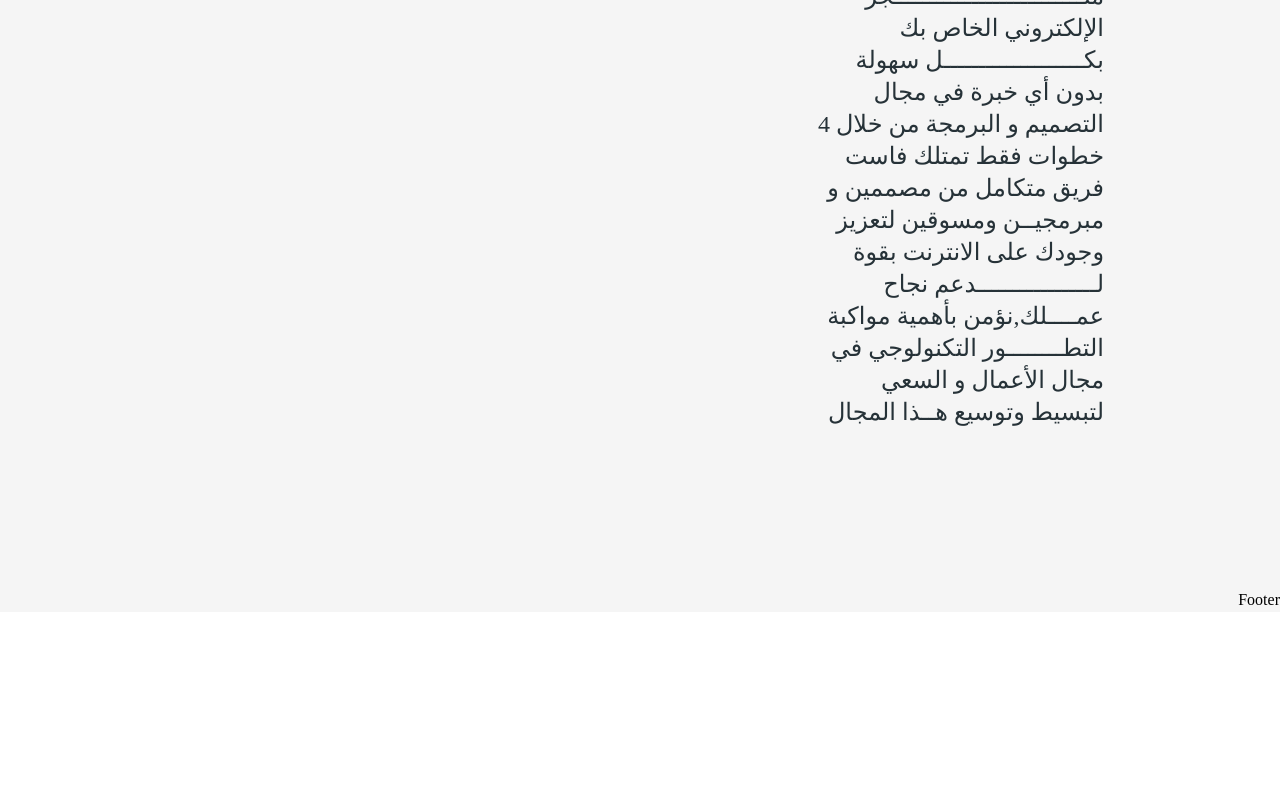
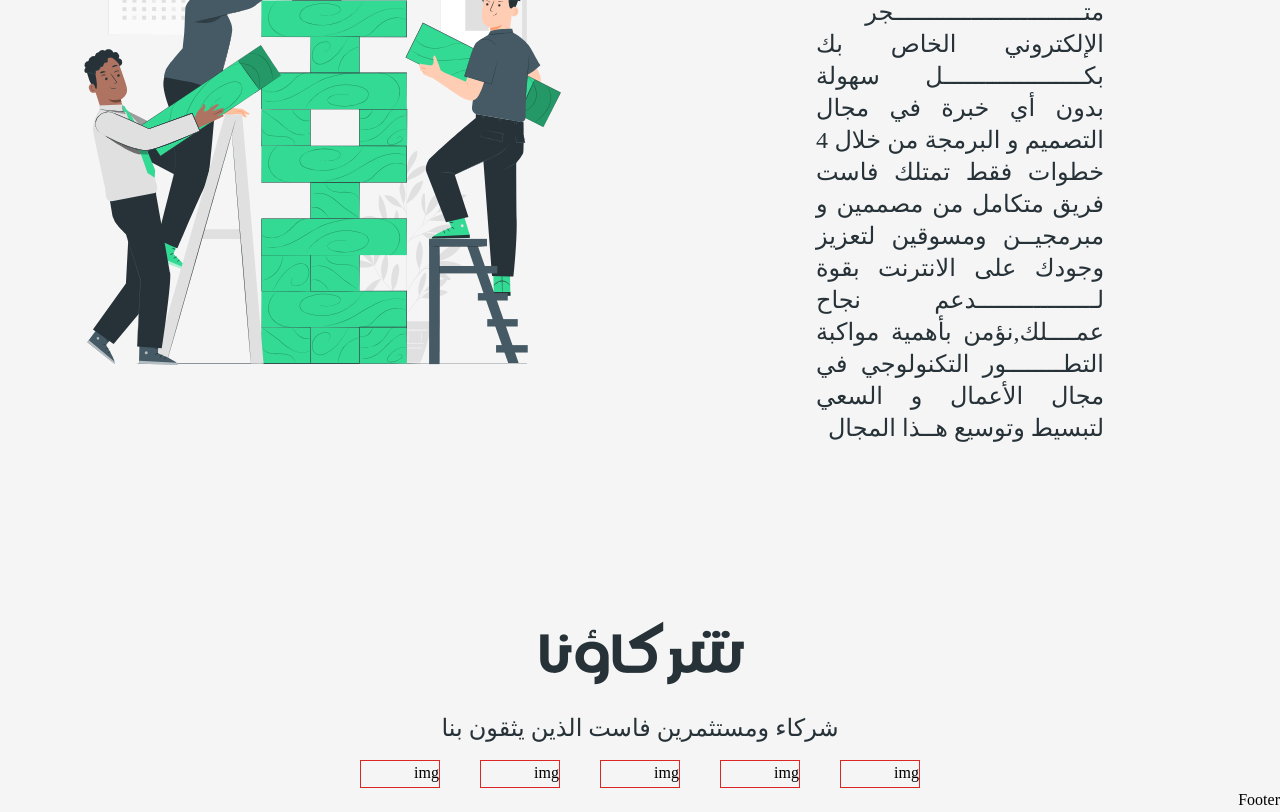
Before and after one commit to mostafamabdallah/fast-front-end, a Next.js app: page /about-us in a window 1280 px wide. Shown: the part 740-1552 px from the top of the page. Before the commit the page ends 1352 px from the top, so only its background shows below. Built offline with nearby package versions, Linux system fonts and the light colour scheme.

Commit message:
aboutpage semifinal

```diff
--- a/components/AboutUsMainDiv.tsx
+++ b/components/AboutUsMainDiv.tsx
@@ -1,17 +1,18 @@
 import React from 'react'
-import image from 'next/image'
+import Image from 'next/image'
+import img1 from '../assets/imgs/Business risk-pana.svg'
 
 type Props = {}
 
 function AboutUsMainDiv({}: Props) {
   return (
     <div className='py-40 flex flex-row justify-center items-center flex-wrap'>
-        <div className='w-full md:w-1/2 px-44 '>
-            <h2 className='font-secondary text-6xl mb-6'>من نحن</h2>
-            <p className='font-primary text-2xl text-niceGray'>نحن شركة تساعدك على إنشاء موقع أو متـــــــــــــــــــــــــــجر الإلكتروني الخاص بك بكــــــــــــــــــــل سهولة بدون أي خبرة في مجال التصميم و البرمجة من خلال 4 خطوات فقط تمتلك فاست فريق متكامل من مصممين و مبرمجيــن ومسوقين لتعزيز وجودك على الانترنت بقوة لـــــــــــــــــدعم نجاح عمــــلك,نؤمن بأهمية مواكبة التطــــــــور التكنولوجي في مجال الأعمال و السعي لتبسيط وتوسيع هــذا المجال</p>
+        <div className='w-full md:w-1/2 px-5 md:px-20 lg:px-32  xl:px-44 '>
+            <h2 className='font-secondary text-6xl mb-10'>من نحن</h2>
+            <p className='font-primary text-2xl text-niceGray text-justify'>نحن شركة تساعدك على إنشاء موقع أو متـــــــــــــــــــــــــــجر الإلكتروني الخاص بك بكــــــــــــــــــــل سهولة بدون أي خبرة في مجال التصميم و البرمجة من خلال 4 خطوات فقط تمتلك فاست فريق متكامل من مصممين و مبرمجيــن ومسوقين لتعزيز وجودك على الانترنت بقوة لـــــــــــــــــدعم نجاح عمــــلك,نؤمن بأهمية مواكبة التطــــــــور التكنولوجي في مجال الأعمال و السعي لتبسيط وتوسيع هــذا المجال</p>
         </div>
-        <div className='w-full md:w-1/2'>
-            <image />
+        <div className='w-full md:w-1/2 flex justify-center items-center'>
+            <Image src={img1}  alt='pic'/>
         </div>
     </div>
   )
--- /dev/null
+++ b/components/OurPartners.tsx
@@ -0,0 +1,21 @@
+import React from 'react'
+
+type Props = {}
+
+function OurPartners({}: Props) {
+  return (
+    <div className='flex flex-col justify-center items-center'>
+        <h1 className='font-secondary text-6xl text-niceGray my-4'>شركاؤنا</h1>
+        <h2 className='font-primary text-2xl text-niceGray my-4'>شركاء ومستثمرين فاست الذين يثقون بنا</h2>
+        <div className='flex flex-row flex-wrap justify-center items-center gap-10'>
+            <div className='border w-20 h-7 border-red-600'>img</div>
+            <div className='border w-20 h-7 border-red-600'>img</div>
+            <div className='border w-20 h-7 border-red-600'>img</div>
+            <div className='border w-20 h-7 border-red-600'>img</div>
+            <div className='border w-20 h-7 border-red-600'>img</div>
+        </div>
+    </div>
+  )
+}
+
+export default OurPartners
--- a/pages/about-us.tsx
+++ b/pages/about-us.tsx
@@ -1,11 +1,13 @@
 import React from "react";
 import AboutUsMainDiv from "../components/AboutUsMainDiv";
 import MainTitle from "../components/MainTitle";
+import OurPartners from "../components/OurPartners";
 
 const AboutUs = () => {
   return <div>
     <MainTitle mainTitle="من نحن" subTitle=""/>
     <AboutUsMainDiv />
+    <OurPartners />
   </div>;
 };
 
```
